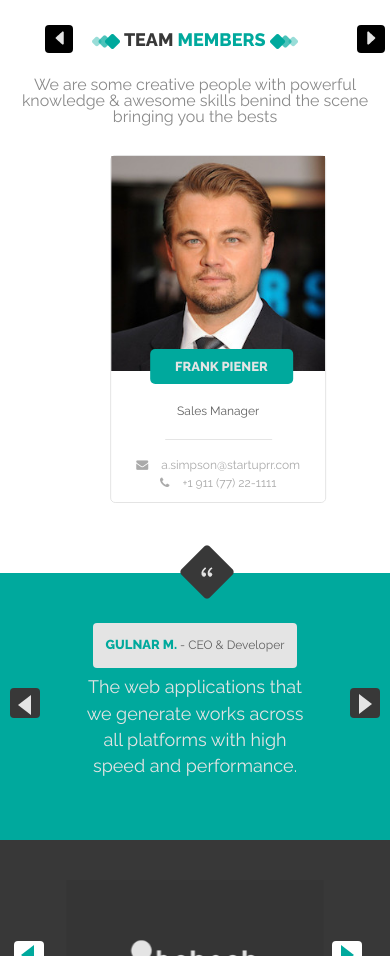
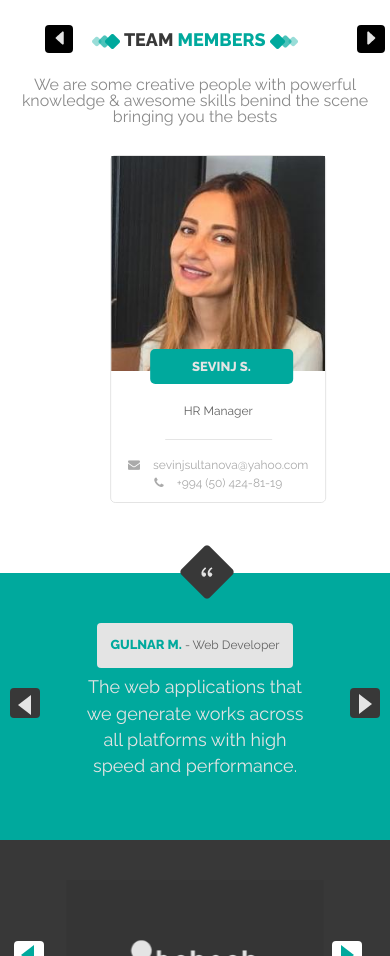
Before and after one commit to Gulnar87/My-website, a plain HTML site: page my-site2/index.html in a window 390 px wide. Shown: the part 5495-6451 px from the top of the page. Drawn offline with nearby package versions, Linux system fonts and the light colour scheme; a script that the page names is missing.

Commit message:
for ipad

```diff
--- a/my-site2/css/styles.css
+++ b/my-site2/css/styles.css
@@ -1690,10 +1690,12 @@ right: 47%;
 
 .next {
   right: 30px;
+   top: -115px;
 }
 
 .previous {
   left: 30px;
+    top: -115px;
  }
 
 
@@ -1725,7 +1727,7 @@ right: 47%;
 }
 
 #section-icon4 {
-  bottom: -4.5%;
+  bottom: -5%;
 }
 
 
--- a/my-site2/index.html
+++ b/my-site2/index.html
@@ -848,21 +848,21 @@
         <div>
           <div class="team-col">
             <div class="member-photo">
-              <img class="img-fluid pic" src="./images/leonardo.jpg" width="267" height="269" alt="">
-              <div class="member-name"> frank piener </div>
+              <img class="img-fluid pic" src="./images/sevinj.jpg" width="267" height="269" alt="">
+              <div class="member-name"> Sevinj S. </div>
               <div class="overlay text-center">
                 <img class="social-icons-merged" src="./images/team/social-icons.png" alt="">
               </div>
             </div>
             <div class="member-info">
-              <div class="member-position text-capitalize"> sales manager</div>
+              <div class="member-position text-capitalize"> HR manager</div>
               <hr>
               <div class="email">
-                <i class="fa fa-envelope" aria-hidden="true"></i> a.simpson@startuprr.com
+                <i class="fa fa-envelope" aria-hidden="true"></i> sevinjsultanova@yahoo.com
               </div>
               <div class="phone">
                 <i class="fa fa-phone" aria-hidden="true"></i>
-                  +1 911 (77) 22-1111
+                  +994 (50) 424-81-19
               </div>
             </div>
           </div>
@@ -916,13 +916,13 @@
         <img class=""  src="./images/team/section-icon.png" width="54" height="54" alt="">
       </a>
     </div> <!-- Team section ends here  -->
-    <div class="ceo" id="panel2">
+    <div class="ceo-quotes" id="panel2">
       <div class="row">
         <div class="col-12 text-center">
           <div id="ceo-btn">
             <button type="button" class="btn btn-default btn-md">
               <span id="ceo-name"> Gulnar M. </span>
-              <span id="ceo"> - CEO &amp;  Developer </span>
+              <span id="ceo"> - Web Developer </span>
             </button>
           </div>
           <div id="carouselExampleControls" class="carousel slide" data-ride="carousel">
@@ -936,7 +936,7 @@
                 </blockquote>
               </div>
               <div class="carousel-item">
-                <blockquote class="text-center"> We take on each new project with enthusiasm, along with the professional approach of utilizing the leading practices.
+                <blockquote class="text-center"> We take on each new project with enthusiasm, along with a professional approach of utilizing the leading practices.
                 </blockquote>
               </div>
             </div>
```
Also changed, not shown: my-site2/images/sevinj.jpg (added).
